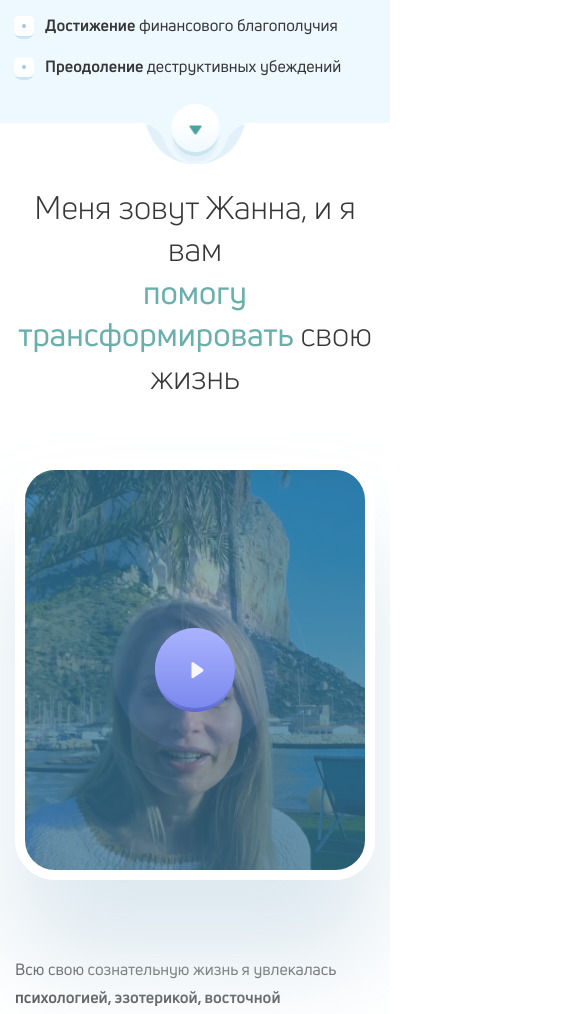
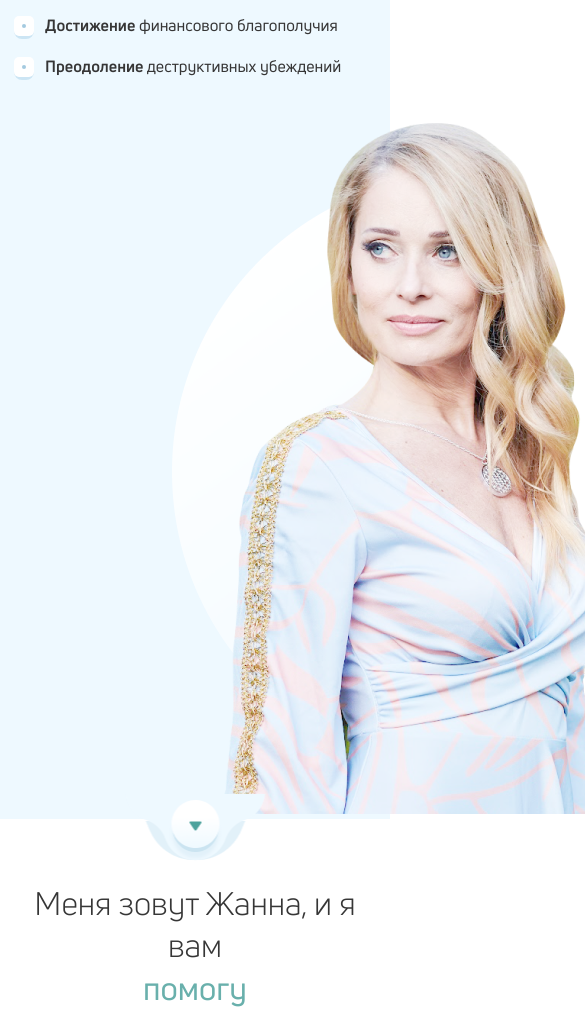
Before and after one commit to loshenkov-dmitry/teta, a plain HTML site: page index.html in a window 390 px wide. Shown: the part 543-1557 px from the top of the page, 585 px wide, since content can reach past the window. Drawn offline with nearby package versions, Linux system fonts and the light colour scheme.

Commit message:
Update main.css

```diff
--- a/css/main.css
+++ b/css/main.css
@@ -456,8 +456,7 @@ flex-direction: column;
     }
 
 .header__img {
-    display: none;
-
+    /* display: none; */
     }
 
 .section-about__heading {
@@ -556,7 +555,7 @@ flex-direction: column;
 
 
     .header__img {
-        position: absolute;
+        position: static;
         bottom: 0;
         right: -86px;
     }
```
